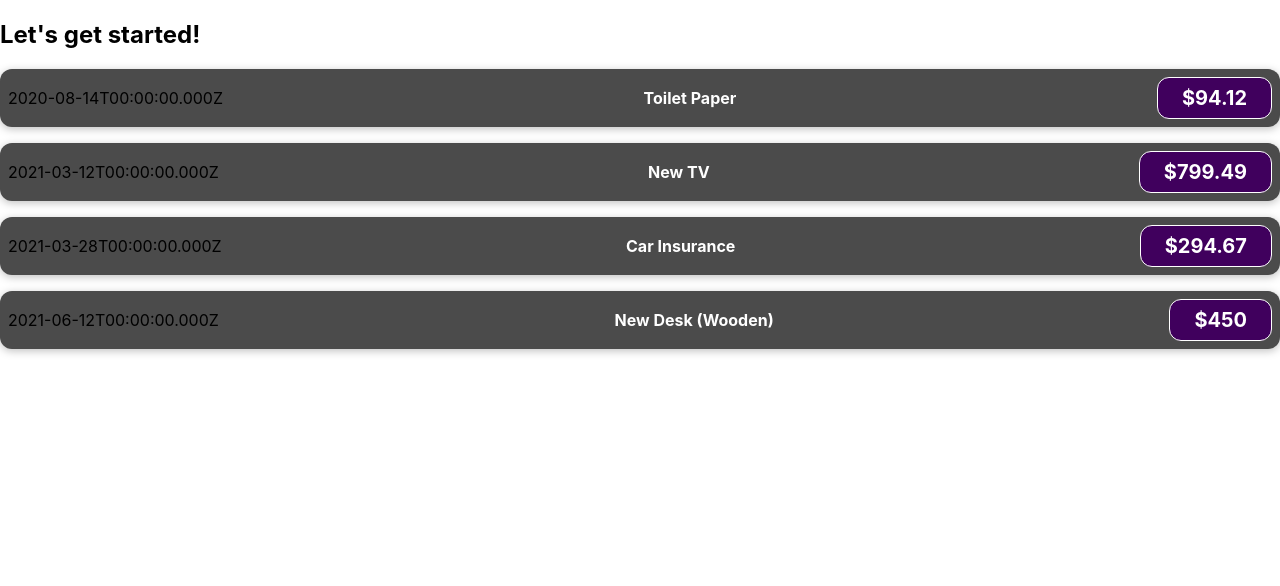
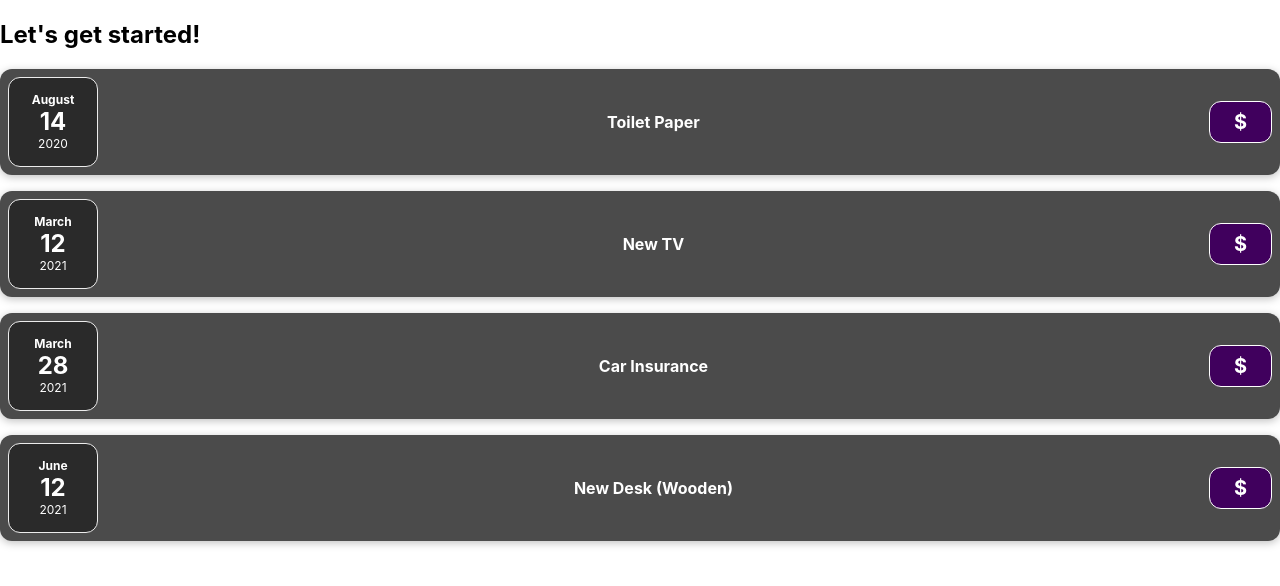
Before and after one commit to EtienneBel/react-complete-guide-code, a React (Create React App) app in the folder 01-starting-setup/: page / in a window 1280 px wide. Shown: the top 586 px of the page. Built offline with nearby package versions, Linux system fonts and the light colour scheme.

Commit message:
feat: add ExpenseDate component

```diff
--- /dev/null
+++ b/01-starting-setup/src/components/ExpenseDate.css
@@ -0,0 +1,26 @@
+.expense-date {
+  display: flex;
+  flex-direction: column;
+  width: 5.5rem;
+  height: 5.5rem;
+  border: 1px solid #ececec;
+  background-color: #2a2a2a;
+  color: white;
+  border-radius: 12px;
+  align-items: center;
+  justify-content: center;
+}
+
+.expense-date__month {
+  font-size: 0.75rem;
+  font-weight: bold;
+}
+
+.expense-date__year {
+  font-size: 0.75rem;
+}
+
+.expense-date__day {
+  font-size: 1.5rem;
+  font-weight: bold;
+}
--- /dev/null
+++ b/01-starting-setup/src/components/ExpenseDate.js
@@ -0,0 +1,17 @@
+import "./ExpenseDate.css";
+
+function ExpenseDate(props) {
+  const month = props.date.toLocaleString("en-US", { month: "long" });
+  const day = props.date.toLocaleString("en-US", { day: "2-digit" });
+  const year = props.date.getFullYear();
+
+  return (
+    <div className="expense-date">
+      <div className="expense-date__month">{month}</div>
+      <div className="expense-date__day">{day}</div>
+      <div className="expense-date__year">{year}</div>
+    </div>
+  );
+}
+
+export default ExpenseDate;
--- a/01-starting-setup/src/components/ExpenseItem.js
+++ b/01-starting-setup/src/components/ExpenseItem.js
@@ -1,13 +1,14 @@
+import ExpenseDate from "./ExpenseDate";
 import "./ExpenseItem.css";
 
 function ExpenseItem(props) {
   return (
     <div className="expense-item">
-      <div>{props.date.toISOString()}</div>
+      <ExpenseDate date={props.date} />
       <div className="expense-expense-item__description">
         <h2>{props.title}</h2>
       </div>
-      <div className="expense-item__price">${props.amount}</div>
+      <div className="expense-item__price">${props.price}</div>
     </div>
   );
 }
```
